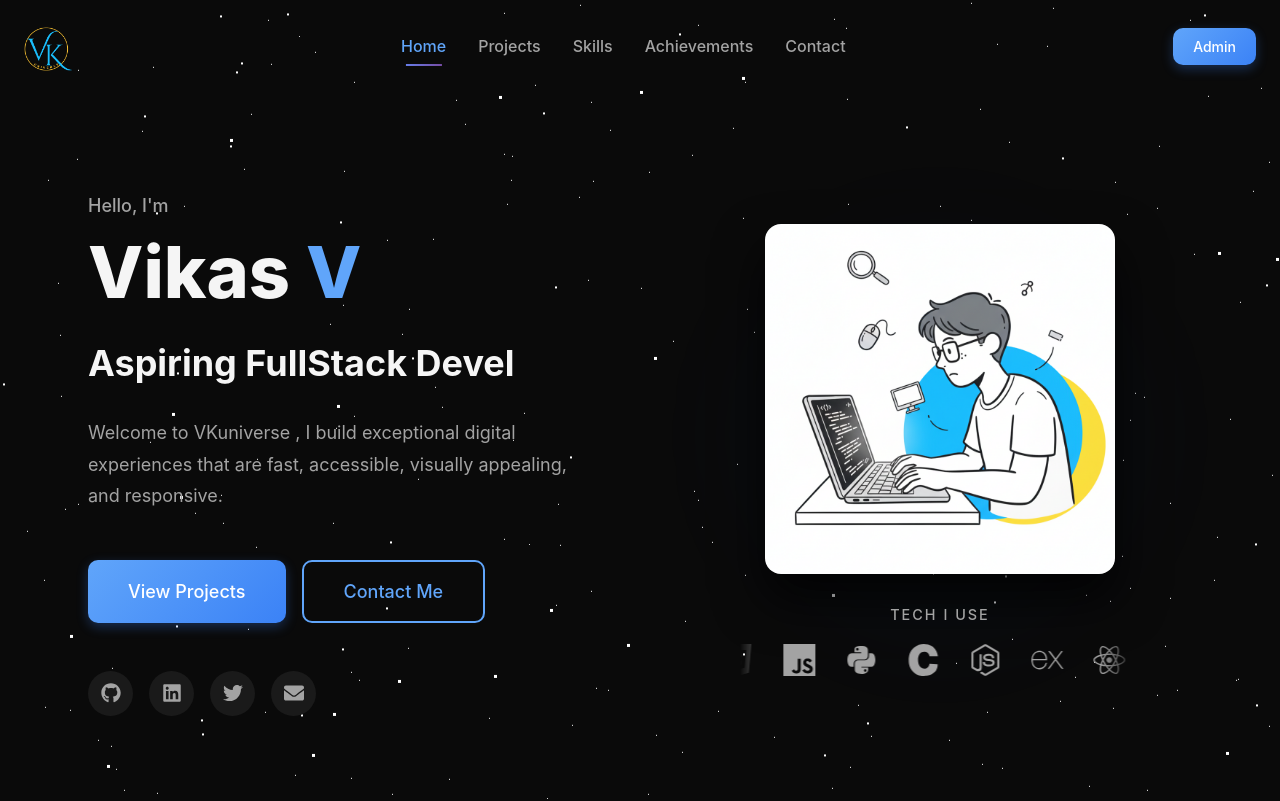
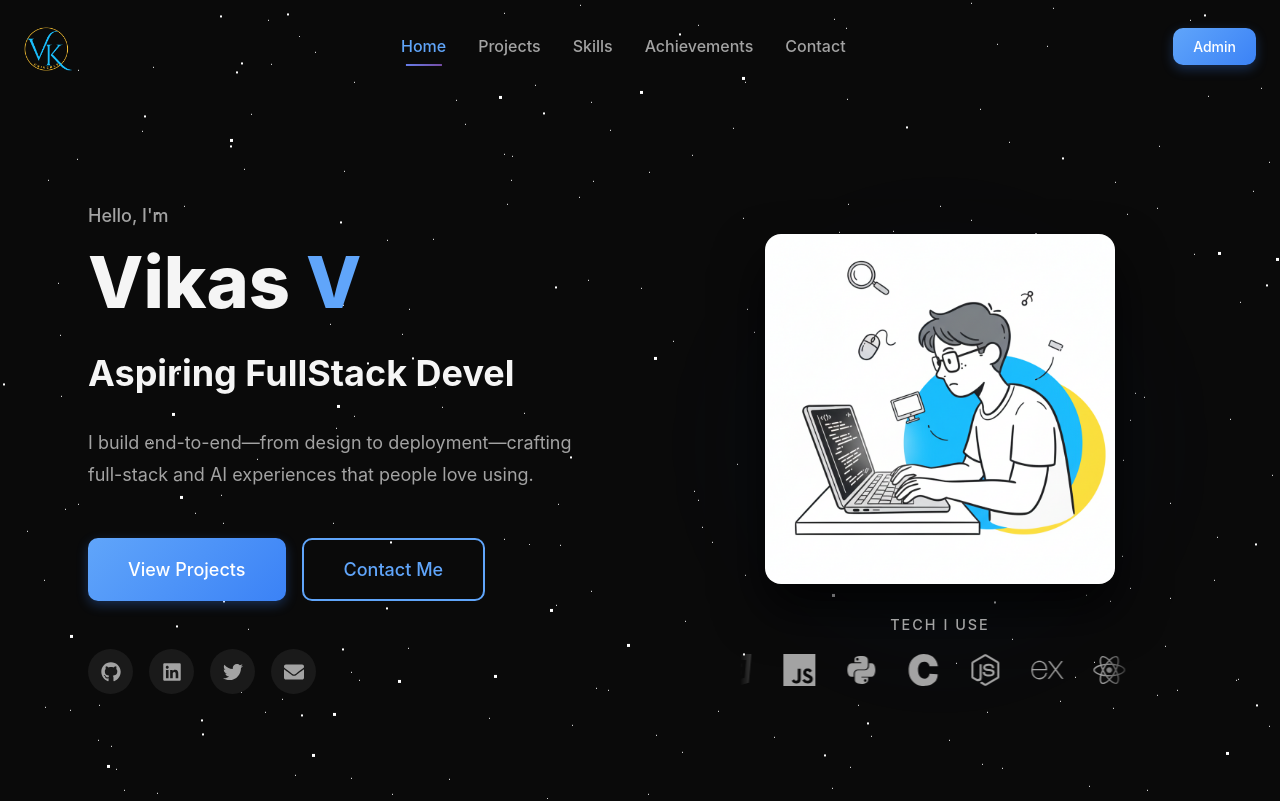
Before and after one commit to vikasvkori1290/VKuniverse, a React app in the folder frontend/: page / in a window 1280 px wide. Shown: the top 801 px of the page. Built offline with nearby package versions, Linux system fonts and the light colour scheme; the HTML template or start-up script is replaced by a standard one.

Commit message:
Discription

```diff
--- a/frontend/src/components/Hero.jsx
+++ b/frontend/src/components/Hero.jsx
@@ -44,7 +44,9 @@ const Hero = () => {
                             </span>
                         </h2>
                         <p className={styles.description}>
-                            Welcome to VKuniverse , I build exceptional digital experiences that are fast, accessible, visually appealing, and responsive.
+                            I build end-to-end—from design to deployment—crafting full-stack and AI experiences that people love using.
+
+
                         </p>
                         <div className={styles.ctaButtons}>
                             <Link to="/projects" className="btn btn-primary btn-lg">View Projects</Link>
```
